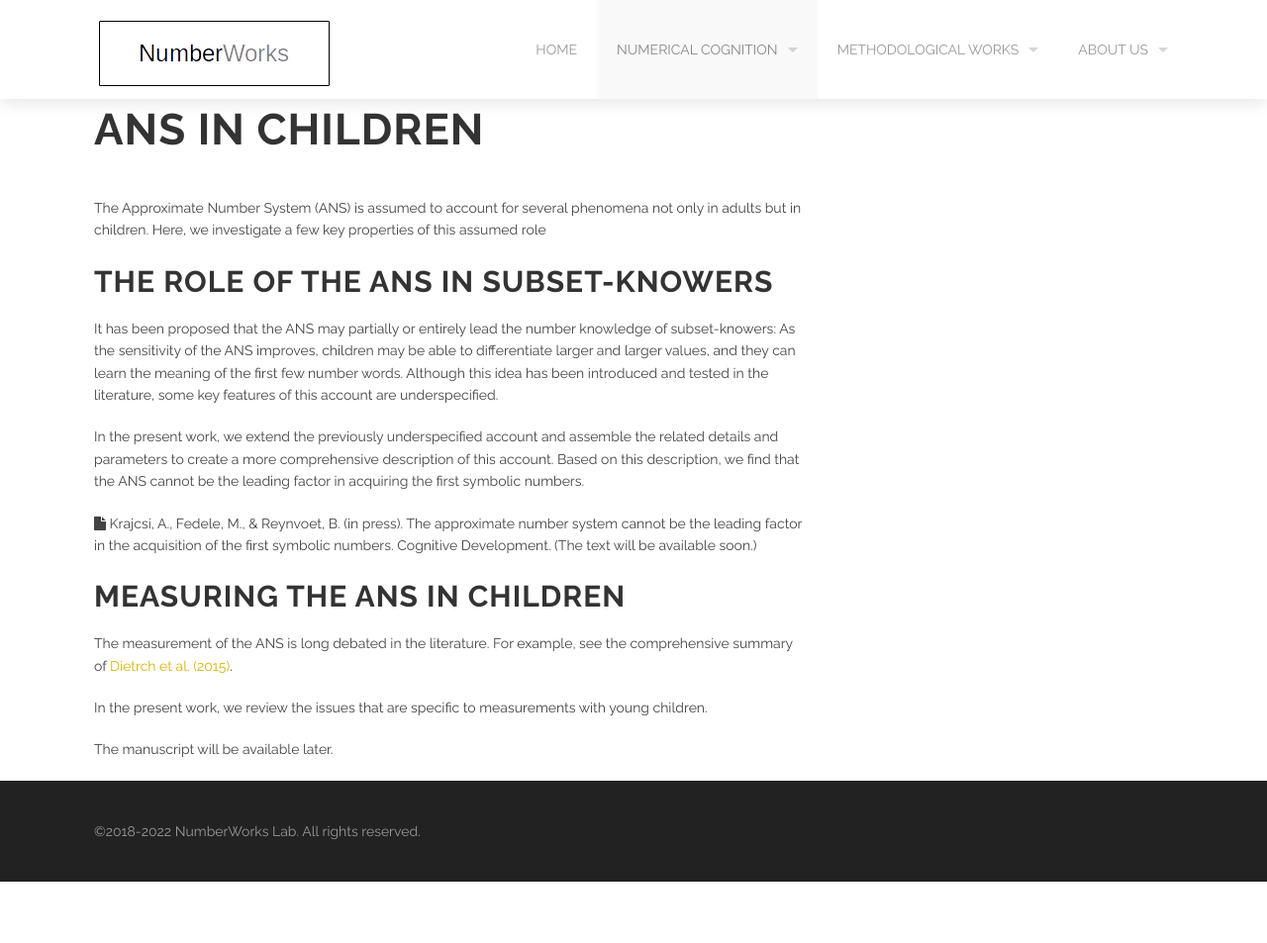
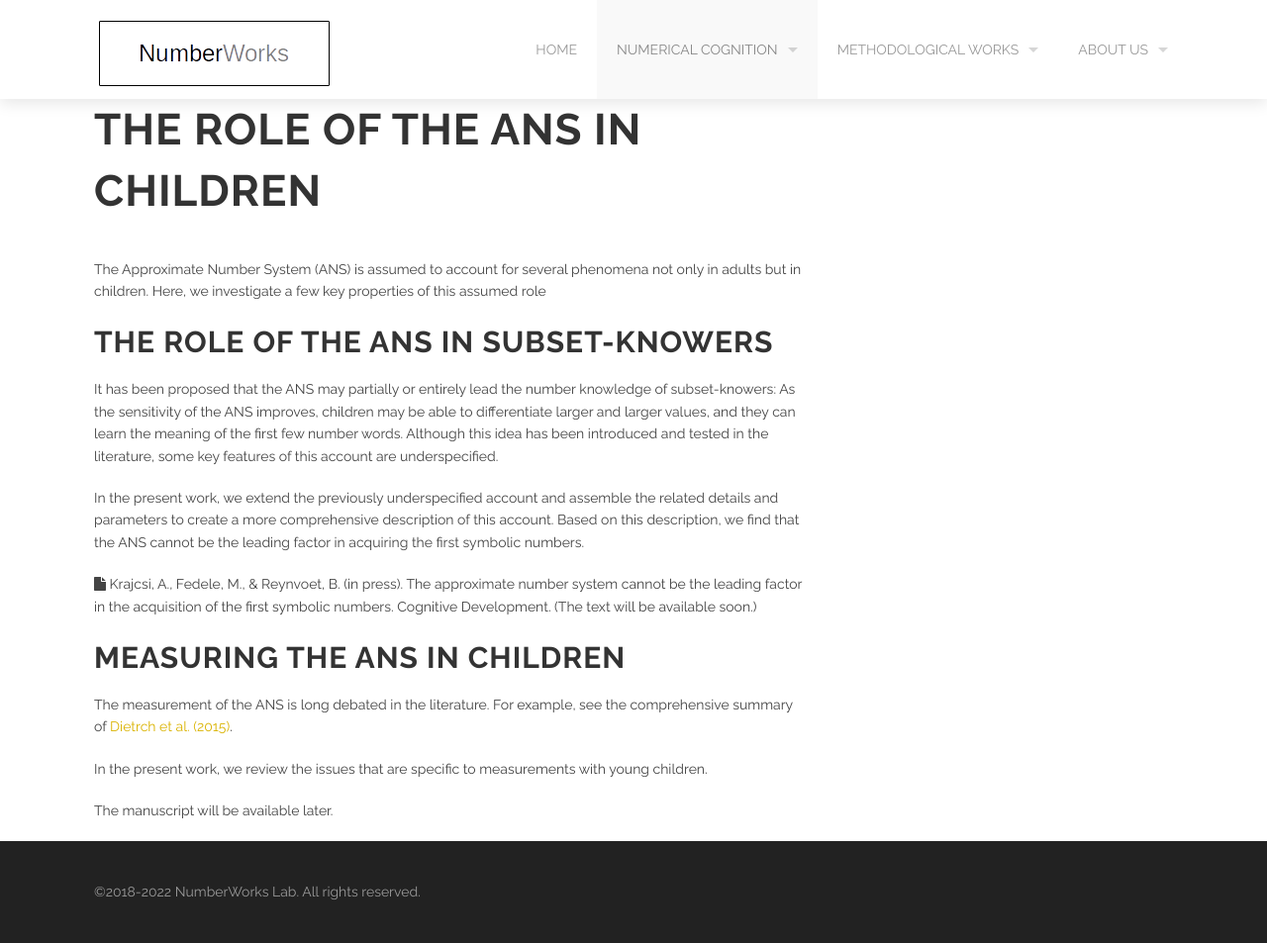
Before and after one commit to theNumberWorks/numberworks_website, a Jekyll site: the page built from ans_in_children.md, in a window 1280 px wide. Shown: the whole page at 99% size. Built offline with Jekyll 4.4.1, drawn with Linux system fonts in a browser that asks for light colours; before the commit the page ends 900 px from its top, so only the background shows below that.

Commit message:
Update ans_in_children.md

```diff
--- a/ans_in_children.md
+++ b/ans_in_children.md
@@ -1,6 +1,6 @@
 ---
 layout: page
-title: ANS in children
+title: The role of the ANS in children
 section_id: numerical_cognition
 ---
 
```
